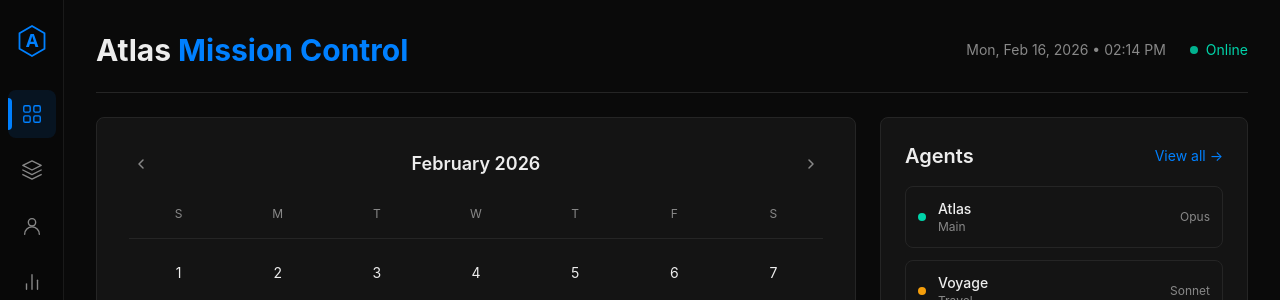
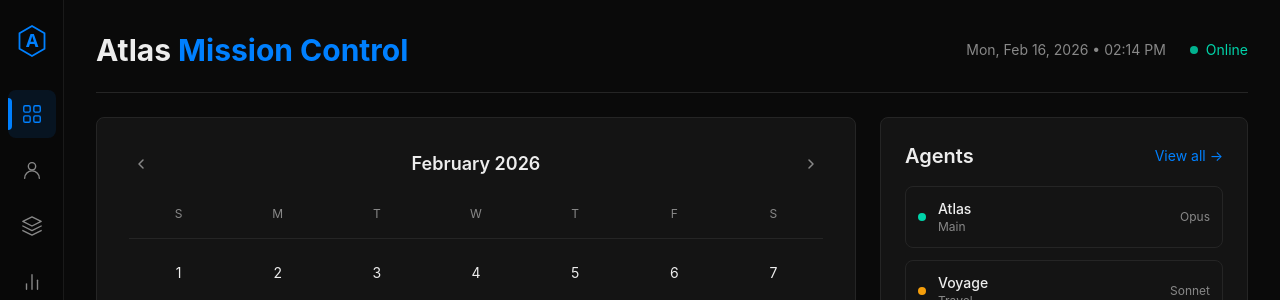
Before and after one commit to atlasbotadmin/mission-control, a Next.js app: page / in a window 1280 px wide. Shown: the top 300 px of the page. Built offline with nearby package versions, Linux system fonts and the light colour scheme.

Commit message:
move agents above projects in sidebar

```diff
--- a/app/components/Sidebar.tsx
+++ b/app/components/Sidebar.tsx
@@ -46,8 +46,8 @@ const Sidebar = () => {
 
   const navItems = [
     { href: '/', icon: 'dashboard', label: 'Dashboard' },
+    { href: '/agents', icon: 'agents', label: 'Agents' },
     { href: '/projects', icon: 'projects', label: 'Projects' },
-    { href: '/agents', icon: 'agents', label: 'Agents' },
     { href: '/stats', icon: 'stats', label: 'Stats' },
   ];
 
```
